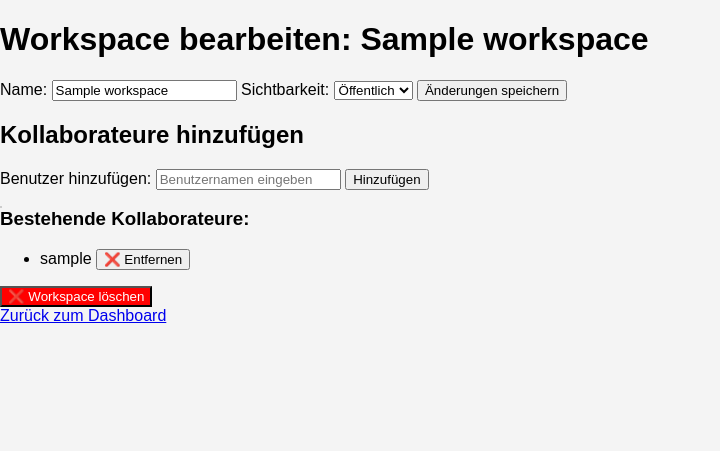
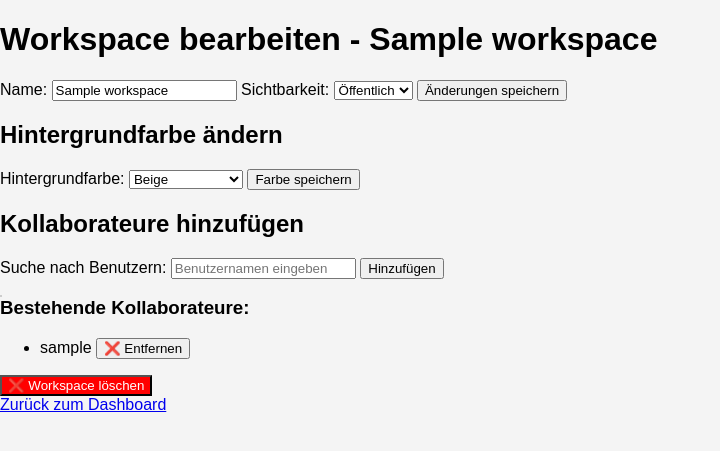
Before and after one commit to schulz115/Workspace_App, a Flask app: page /workspace_info/1 in a window 1280 px wide. Shown: the top 451 px of the page, without its empty margins (0-720 px from the left). Run offline with Flask 3, Linux system fonts and the light colour scheme; a user stored in the database is signed in; tables that the repository leaves empty hold one stand-in row (values such as "Sample post").

Commit message:
added theme setting for admin to choose

```diff
--- a/ws_app/models.py
+++ b/ws_app/models.py
@@ -42,3 +42,4 @@ class Workspace(db.Model):
     owner = db.relationship('User', backref='workspaces')
     notes = db.relationship('Note', back_populates='workspace')
     collaborators = db.relationship('User', secondary=workspace_collaborators, backref='collaborative_workspaces')
+    background_color = db.Column(db.String(7), default="#F5F5DC")
--- a/ws_app/routes.py
+++ b/ws_app/routes.py
@@ -202,7 +202,7 @@ def load_workspace_state(workspace_id):
 @login_required
 def logout():
     logout_user()
-    flash('You`ve been logged out.', 'info')
+    flash('Du wurdest abgemeldet!', 'info')
     return redirect(url_for('main.index'))
 
 @main_blueprint.route('/workspace_info/<int:id>', methods=['GET', 'POST'])
@@ -217,6 +217,7 @@ def workspace_info(id):
     if request.method == 'POST':
         workspace.name = request.form.get('name', workspace.name)
         workspace.privacy = request.form.get('privacy', workspace.privacy)
+        workspace.background_color = request.form.get('background_color', workspace.background_color)
 
         username = request.form.get('username')
         if username:
@@ -231,8 +232,6 @@ def workspace_info(id):
 
         db.session.commit()
         flash("Workspace wurde aktualisiert.", "success")
-
-        # 🔥 Nach dem Speichern direkt zum Dashboard weiterleiten
         return redirect(url_for('main.dashboard'))
 
     return render_template('workspace_info.html', workspace=workspace)
--- a/ws_app/templates/actual_workspace.html
+++ b/ws_app/templates/actual_workspace.html
@@ -7,7 +7,7 @@
     <link rel="stylesheet" href="{{ url_for('static', filename='style.css') }}" />
     <script src="https://cdnjs.cloudflare.com/ajax/libs/pdf.js/2.11.338/pdf.min.js"></script>
   </head>
-  <body>
+  <body style="background-color: {{ workspace.background_color if workspace.background_color else '#f4f4f4' }};">
     <div id="toolbar" class="toolbar">
       <div class="toolbar-left">
         <button type="button" id="bold-btn" class="toolbar-btn">B</button>
@@ -62,7 +62,7 @@
     </div>
     <div id="workspace" class="workspace-container">
       <h1 class="workspace-title">{{ workspace.name }}</h1>
-      <div id="canvas" class="workspace-canvas">
+      <div id="canvas" class="workspace-canvas" style="background-color: {{ workspace.background_color if workspace.background_color else 'white' }};">
         <canvas id="drawing-layer"></canvas>
       </div>
     </div>
--- a/ws_app/templates/workspace_info.html
+++ b/ws_app/templates/workspace_info.html
@@ -26,7 +26,7 @@
     </style>
 </head>
 <body>
-    <h1>Workspace bearbeiten: {{ workspace.name }}</h1>
+    <h1>Workspace bearbeiten - {{ workspace.name }}</h1>
 
     <form method="POST">
         <label for="name">Name:</label>
@@ -41,9 +41,25 @@
         <button type="submit">Änderungen speichern</button>
     </form>
 
+    <h2>Hintergrundfarbe ändern</h2>
+<form method="POST">
+    <label for="background-color">Hintergrundfarbe:</label>
+    <select name="background_color" id="background-color">
+        <option value="#F5F5DC" {% if workspace.background_color == '#F5F5DC' %}selected{% endif %}>Beige</option>
+        <option value="#D8E2DC" {% if workspace.background_color == '#D8E2DC' %}selected{% endif %}>Sanftes Rosa</option>
+        <option value="#CCE2CB" {% if workspace.background_color == '#CCE2CB' %}selected{% endif %}>Pastellgrün</option>
+        <option value="#BFD3C1" {% if workspace.background_color == '#BFD3C1' %}selected{% endif %}>Blasses Salbei</option>
+        <option value="#A2D2FF" {% if workspace.background_color == '#A2D2FF' %}selected{% endif %}>Hellblau</option>
+        <option value="#E0BBE4" {% if workspace.background_color == '#E0BBE4' %}selected{% endif %}>Flieder</option>
+        <option value="#FDE2E4" {% if workspace.background_color == '#FDE2E4' %}selected{% endif %}>Blasses Koralle</option>
+        <option value="#E9C46A" {% if workspace.background_color == '#E9C46A' %}selected{% endif %}>Warmgelb</option>
+    </select>
+    <button type="submit">Farbe speichern</button>
+</form>
+
     <h2>Kollaborateure hinzufügen</h2>
     <form method="POST">
-        <label for="username">Benutzer hinzufügen:</label>
+        <label for="username">Suche nach Benutzern:</label>
         <input type="text" id="user-search" name="username" placeholder="Benutzernamen eingeben" required>
         <ul id="user-suggestions"></ul>
         <button type="submit">Hinzufügen</button>
```
Also changed, not shown: migrations/versions/800677fa70d0_added_background_color_to_workspace.py (added, +32 -0 lines).
